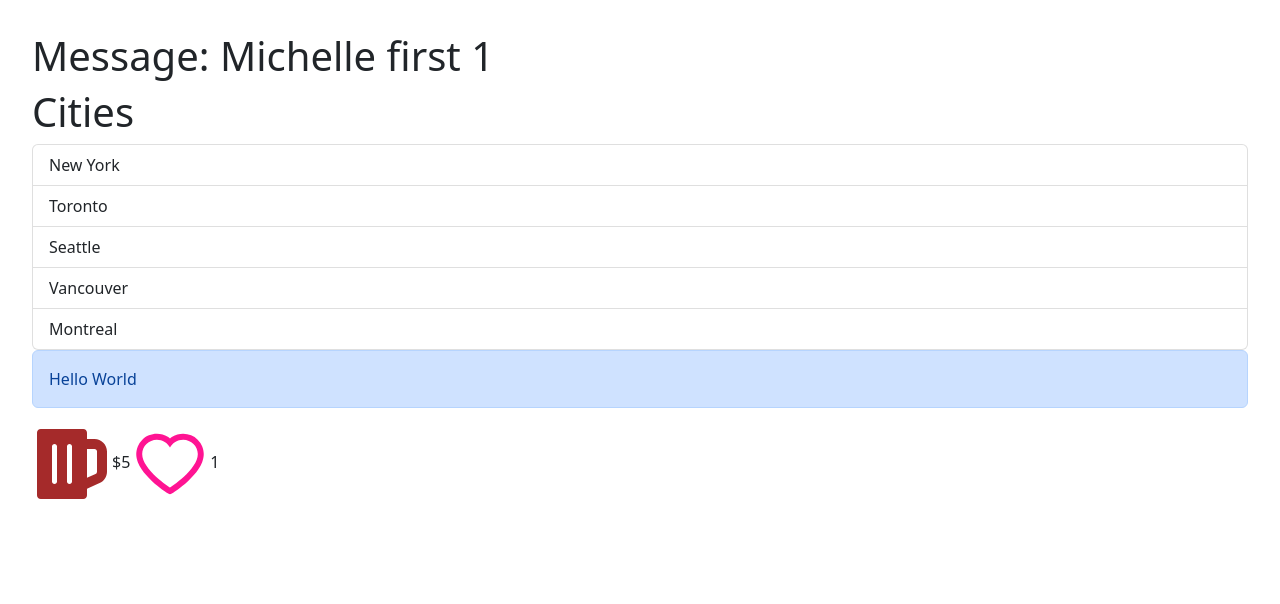
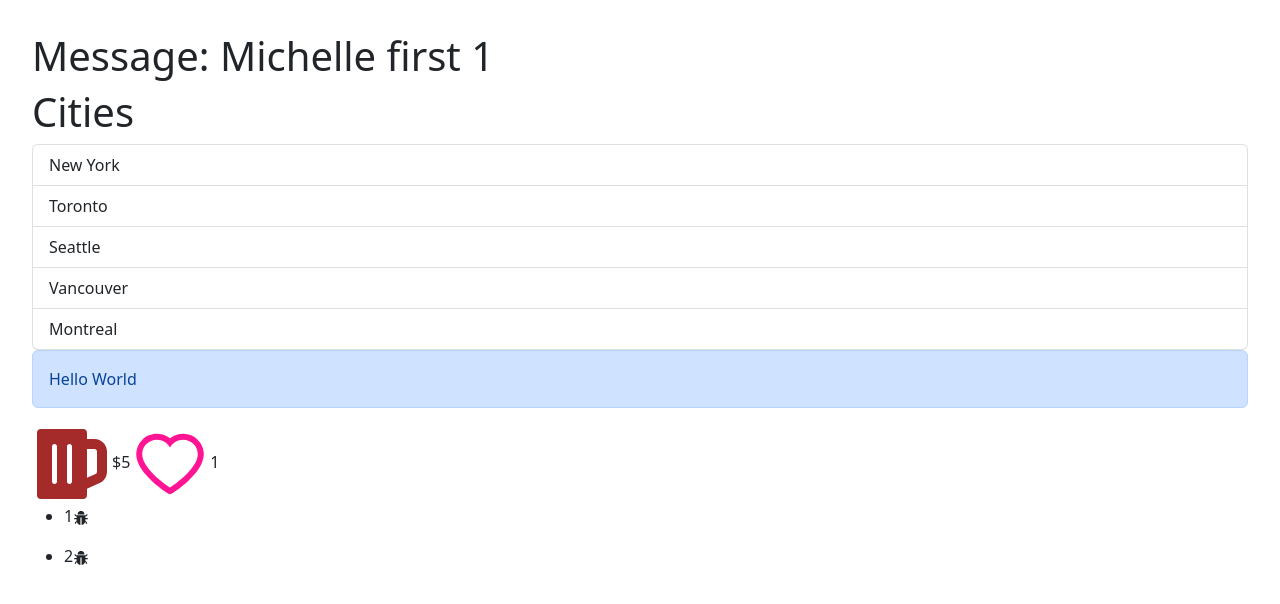
Before and after one commit to Michelle-Lefebvre/react-ts-vite, a React (Vite) app: page / in a window 1280 px wide. Shown: the top 604 px of the page. Built offline with nearby package versions, Linux system fonts and the light colour scheme; the HTML template or start-up script is replaced by a standard one.

Commit message:
controlled component

```diff
--- a/src/App.tsx
+++ b/src/App.tsx
@@ -4,12 +4,17 @@ import Message from "./Message";
 import ListGroup from "./components/ListGroup";
 import Alert from "./components/Alert";
 import { FaBeer } from "react-icons/fa";
+import { AiFillBug } from "react-icons/ai";
 import Like from "./components/Like";
 
 function App() {
   let items = ["New York", "Toronto", "Seattle", "Vancouver", "Montreal"];
   let clicked = 0;
   const [isApproved, setApproved] = useState(true);
+  const handleSelectItem = (item: string) => {
+    clicked++;
+    console.log(item);
+  };
 
   //object updating
   const [drink, setDrink] = useState({
@@ -21,9 +26,26 @@ function App() {
     setDrink({ ...drink, price: 6 });
   };
 
-  const handleSelectItem = (item: string) => {
-    clicked++;
-    console.log(item);
+  // updating array
+  const [tags, setTags] = useState(["happy", "cheerfull"]);
+
+  const handleArrayClick = () => {
+    // add new item
+    setTags([...tags, "exciting"]);
+    // remove
+    setTags(tags.filter((tag) => tag !== "happy"));
+    // update
+    setTags(tags.map((tag) => (tag === "happy" ? "hapiness" : tag)));
+  };
+
+  // updating Array of Object
+  const [bugs, setBugs] = useState([
+    { id: 1, title: "Bug 1", fixed: false },
+    { id: 2, title: "Bug 2", fixed: false },
+  ]);
+
+  const handleBugClick = () => {
+    setBugs(bugs.map((bug) => (bug.id === 1 ? { ...bug, fixed: true } : bug)));
   };
 
   return (
@@ -40,6 +62,14 @@ function App() {
       <FaBeer onClick={handleDrinkClick} color="brown" size={80} />
       <span>${drink.price}</span>
       <Like onClick={() => console.log("clicked")} />
+      {bugs.map((bug) => (
+        <ul>
+          <li onClick={handleBugClick} key={bug.id}>
+            {bug.id}
+            <AiFillBug />
+          </li>
+        </ul>
+      ))}
     </div>
   );
 }
```
